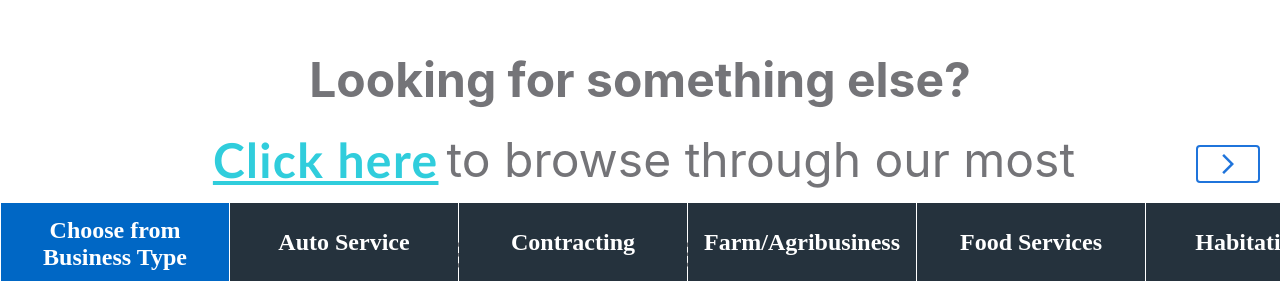
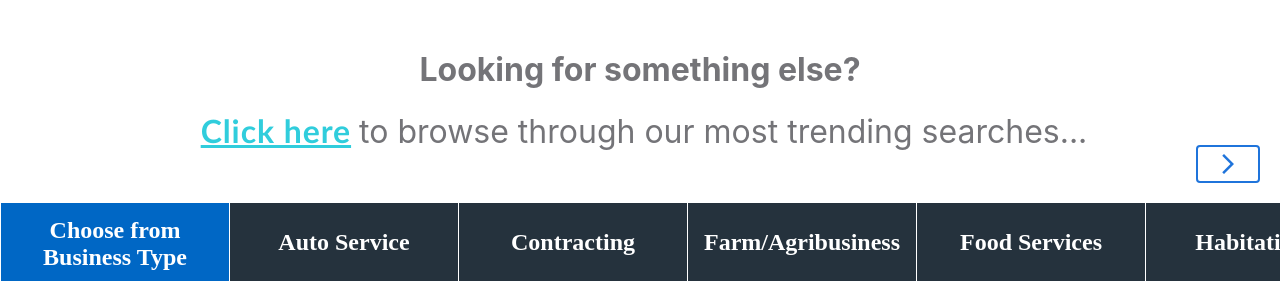
Before and after one commit to hoffay/NW-Marketplace, a React (Create React App) app: page / in a window 1280 px wide. Shown: the part 519-800 px from the top of the page. Built offline with nearby package versions, Linux system fonts and the light colour scheme.

Commit message:
Adjusted text size for 'click here' button.

```diff
--- a/src/Pages/Home/App.css
+++ b/src/Pages/Home/App.css
@@ -56,7 +56,7 @@
 }
 
 .textAdj1{
-  font-size: 3rem;
+  font-size: 2rem;
   font-weight: bold;
   color: #747478;
   margin-bottom: 1rem;
@@ -64,6 +64,6 @@
 }
 
 .textAdj2{
-  font-size: 3rem;
+  font-size: 2rem;
   color: #747478;
 }
--- a/src/Pages/Home/Components/clickHereButton.js
+++ b/src/Pages/Home/Components/clickHereButton.js
@@ -7,7 +7,7 @@ function CLButtonClick(CLButton) {window.location.replace("/solutions");}
 function CLButton() {
     return (
         <div className = "center">
-        <><div className = "textAdj1">
+        <><div class = "textAdj1">
             Looking for something else?
         </div><>
         <Button
@@ -17,19 +17,19 @@ function CLButton() {
                 backgroundColor: "white",
                 fontWeight: 'bold',
                 textDecorationLine: 'underline',
-                fontSize: '3rem',
+                fontSize: '2rem',
                 display: 'inline-block',
                 alignContent: 'center',
                 color: '#30cddc',
                 textTransform: 'none',
-                bottom: '0.8rem',
+                bottom: '0.5rem',
                 '&:hover': {
                     backgroundColor: 'white',}
             }}
             onClick={CLButtonClick}>
             Click here
         </Button>
-        <default className = "textAdj2">
+        <default class = "textAdj2">
             to browse through our most trending searches...
         </default></></>
         </div>
```
